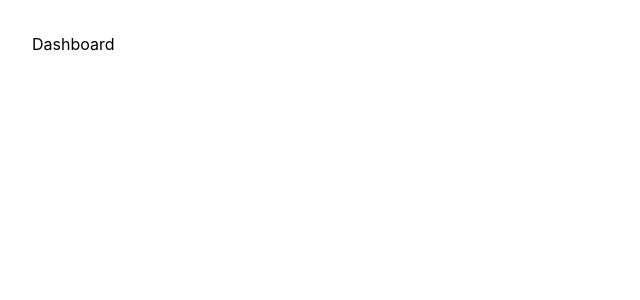
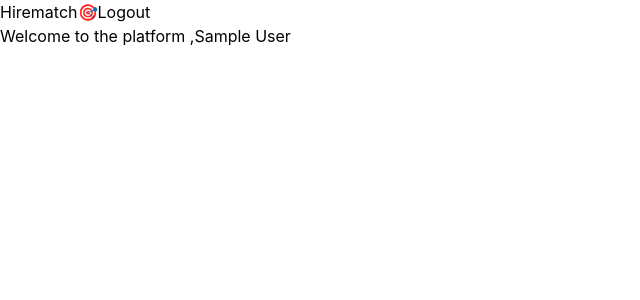
Before and after one commit to UjjawalShrivastava23/hirematch, a React (Vite) app in the folder client/: page /dashboard in a window 1280 px wide. Shown: the top 300 px of the page, without its empty margins (0-640 px from the left). Built offline with nearby package versions, Linux system fonts and the light colour scheme; sample sign-in values are in the browser's storage.

Commit message:
dashboard completed , route protection, navbar

```diff
--- a/client/package.json
+++ b/client/package.json
@@ -12,6 +12,7 @@
   "dependencies": {
     "@tailwindcss/postcss": "^4.2.1",
     "axios": "^1.13.5",
+    "jwt-decode": "^4.0.0",
     "react": "^19.2.0",
     "react-dom": "^19.2.0",
     "react-router-dom": "^7.13.1",
--- a/client/src/App.jsx
+++ b/client/src/App.jsx
@@ -1,15 +1,17 @@
 import { BrowserRouter, Routes, Route } from 'react-router-dom'
 import Login from './pages/Login'
 import Register from './pages/Register'
-
+import Navbar from './components/Navbar'
+import Dashboard from './pages/dashboard'
 function App() {
   return (
     <BrowserRouter>
+     <Navbar />
       <Routes>
         <Route path="/" element={<h1 className="text-3xl font-bold text-blue-600 p-8">HireMatch 🎯</h1>} />
         <Route path="/login" element={<Login />} />
         <Route path="/register" element={<Register />} />
-        <Route path="/dashboard" element={<h1 className="p-8">Dashboard</h1>} />
+        <Route path="/dashboard" element= {<Dashboard/>} />
       </Routes>
     </BrowserRouter>
   )
--- /dev/null
+++ b/client/src/components/Navbar.jsx
@@ -0,0 +1,22 @@
+
+import { useNavigate } from "react-router-dom";
+function Navbar(){
+const navigate = useNavigate()
+ function Logout(){
+
+
+    localStorage.removeItem('token' ),
+    localStorage.removeItem('user',)
+
+    navigate('/login')
+}
+
+return(
+    <div>
+
+    <span>Hirematch🎯</span>
+    <button onClick={Logout}>Logout</button>
+    </div>
+
+)}
+export default Navbar
--- a/client/src/pages/Login.jsx
+++ b/client/src/pages/Login.jsx
@@ -13,8 +13,10 @@ function Login(){
   password: password
 })
 localStorage.setItem('token', response.data.token)
+localStorage.setItem('user', JSON.stringify(response.data.user))
         console.log(response.data)
         navigate('/dashboard')
+
 }catch (error){
       console.error();
    }
--- a/client/src/pages/Register.jsx
+++ b/client/src/pages/Register.jsx
@@ -17,6 +17,7 @@ function Register(){
             password : password
         })
         localStorage.setItem('token', response.data.token)
+        localStorage.setItem('user', JSON.stringify(response.data.user))
         console.log(response.data)
         navigate('/dashboard')
     }
--- /dev/null
+++ b/client/src/pages/dashboard.jsx
@@ -0,0 +1,14 @@
+import { useNavigate } from 'react-router-dom'
+import { useEffect } from 'react'
+function Dashboard(){
+    const navigate = useNavigate()
+    useEffect(() => {
+        const token = localStorage.getItem('token')
+        if (!token) navigate('/login')
+      }, [])
+   const user = JSON.parse(localStorage.getItem('user'))
+    return(
+        <h1>Welcome to the platform ,{user ? user.name: ''}</h1>
+    )
+}
+export default Dashboard
```
Also changed, not shown: 1 other file (tests, documents, lock files or other folders).
